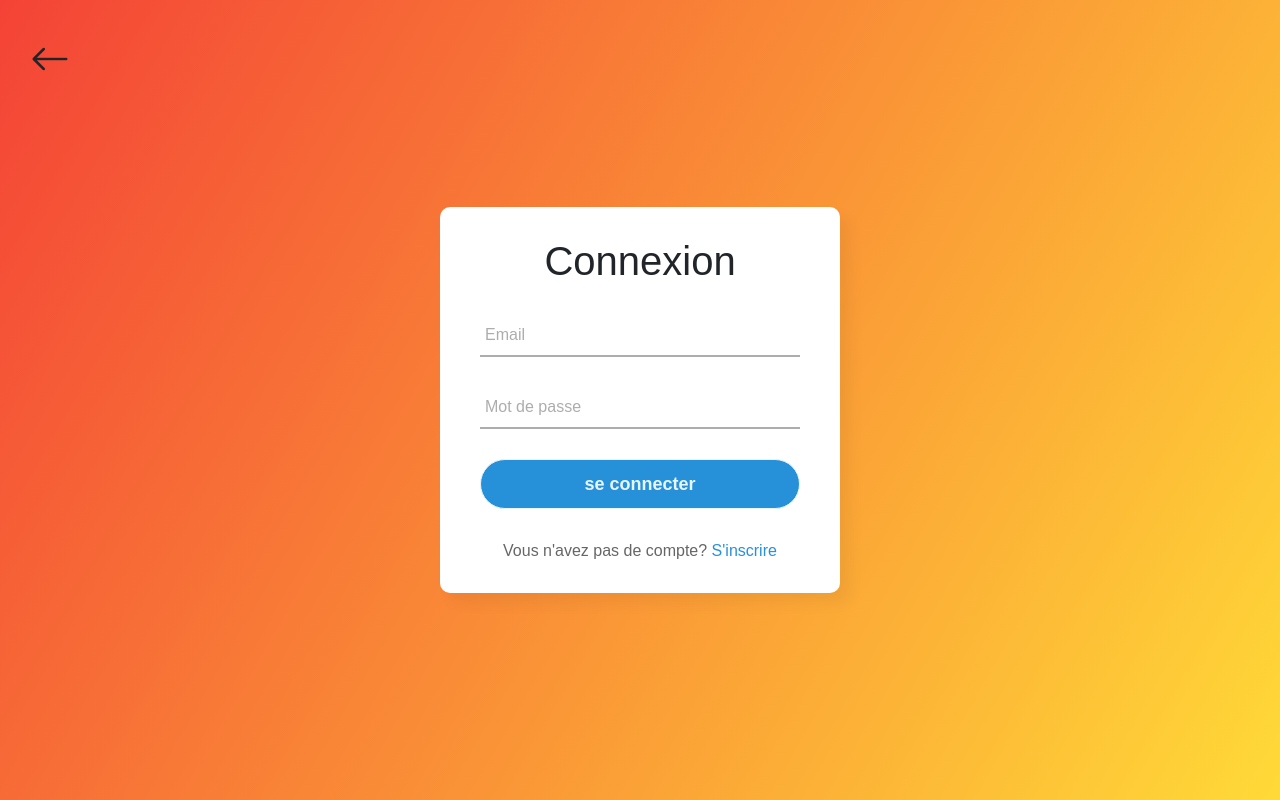
After one commit to boumnijel-rayen/gestion-des-petitions, a PHP site: page /LoginMembre.php in a window 1280 px wide. The commit adds this page. Run offline with PHP 8.4, Linux system fonts and the light colour scheme.

Commit message:
login page

```diff
--- /dev/null
+++ b/LoginMembre.php
@@ -0,0 +1,35 @@
+<!DOCTYPE html>
+<html lang="en">
+<head>
+    <meta charset="UTF-8">
+    <meta http-equiv="X-UA-Compatible" content="IE=edge">
+    <meta name="viewport" content="width=device-width, initial-scale=1.0">
+    <title>Connexion</title>
+    <link rel="shortcut icon" href="img/petition_logo.webp" type="image/png">
+    <link rel="stylesheet" href="css/loginStyle.css">
+    <link rel="stylesheet" href="https://cdn.jsdelivr.net/npm/bootstrap-icons@1.8.1/font/bootstrap-icons.css">
+    <link href="https://cdn.jsdelivr.net/npm/bootstrap@5.1.3/dist/css/bootstrap.min.css" rel="stylesheet" integrity="sha384-1BmE4kWBq78iYhFldvKuhfTAU6auU8tT94WrHftjDbrCEXSU1oBoqyl2QvZ6jIW3" crossorigin="anonymous">
+</head>
+<body>
+    <a class="accueil" href="index.php"><i class="bi bi-arrow-left"></i></a>
+    <div class="center">
+        <h1>Connexion</h1>
+        <form method="post">
+            <div class="txt">
+                <input type="text" required>
+                <span></span>
+                <label>Email</label>
+            </div>
+            <div class="txt">
+                <input type="password" required>
+                <span></span>
+                <label>Mot de passe</label>
+            </div>
+            <input class="btnn" type="submit" value="se connecter">
+            <div class="signup">
+            Vous n'avez pas de compte? <a href="#">S'inscrire</a>
+            </div>
+        </form>
+    </div>
+</body>
+</html>
--- /dev/null
+++ b/css/loginStyle.css
@@ -0,0 +1,137 @@
+*{
+    margin: 0;
+    padding: 0;
+    font-family: 'Montserrat', sans-serif;
+}
+
+body{
+    margin: 0;
+    padding: 0;
+    background: linear-gradient(120deg,#f44336, #ffda37);
+    height: 100vh;
+}
+
+.center{
+    position: absolute;
+    top: 50%;
+    left: 50%;
+    transform: translate(-50%, -50%);
+    width: 400px;
+    background: white;
+    border-radius: 10px;
+    box-shadow: 10px 10px 15px rgba(0,0,0,0.05);
+}
+
+.center h1{
+    text-align: center;
+    padding-top: 30px;
+}
+
+.center form{
+    padding: 0 40px;
+}
+
+
+form .txt{
+    position: relative;
+    border-bottom: 2px solid #adadad;
+    margin: 30px 0;
+}
+
+form .txt input{
+    width: 100%;
+    padding: 0 5px;
+    height: 40px;
+    font-size: 16px;
+    font-family: "Poppins", sans-serif;
+    border: none;
+    background: none;
+    outline: none;
+}
+
+form .txt label{
+    position: absolute;
+    top: 50%;
+    left: 5px;
+    color: #adadad;
+    transform: translateY(-50%);
+    font-size: 16px;
+    pointer-events: none;
+    transition: .5s;
+}
+
+form .txt span::before{
+    content: '';
+    position: absolute;
+    top: 40px;
+    left: 0;
+    width: 0%;
+    height: 2px;
+    background: #2691d9;
+    transition: .5s;
+}
+
+form .txt input:focus ~ label,form .txt input:valid ~ label{
+    top: -5px;
+    color: #2691d9;
+}
+
+form .txt input:focus ~ span::before,form .txt input:valid ~ span::before{
+    width: 100%;
+}
+
+.btnn{
+    width: 100%;
+    height: 50px;
+    border: 1px solid;
+    background: #2691d9;
+    border-radius: 25px;
+    font-size: 18px;
+    color: #e9f4fb;
+    font-weight: 700;
+    cursor: pointer;
+    transition: .5s;
+}
+
+.btnn:hover{
+    border-color: #2691d9;
+}
+
+.signup{
+    margin: 30px 0;
+    text-align: center;
+    font-size: 16px;
+    color: #666666;
+}
+
+.signup a{
+    color: #2691d9;
+    text-decoration: none;
+}
+
+.signup a:hover{
+    text-decoration: underline;
+}
+
+.accueil{
+    position: relative;
+    top: 30px;
+    left: 30px;
+}
+
+.accueil i{
+    font-size: 40px;
+    color: #212529;
+}
+
+@media screen and (max-width : 600px){
+    .center{
+        width: 300px;
+    }
+}
+
+@media screen and (min-width : 1500px){
+    .center{
+        width: 600px;
+    }
+}
--- a/index.php
+++ b/index.php
@@ -25,7 +25,7 @@
                 </ul>
             </div>
             <div class="right-nav">
-                <a href="#"><button class="btnn-c">Connecter</button></a>
+                <a href="LoginMembre.php"><button class="btnn-c">Connecter</button></a>
                 <div class="social">
                     <a href="#"><i class="bi bi-github"></i></a>
                     <a href="#"><i class="bi bi-facebook"></i></a>
```
